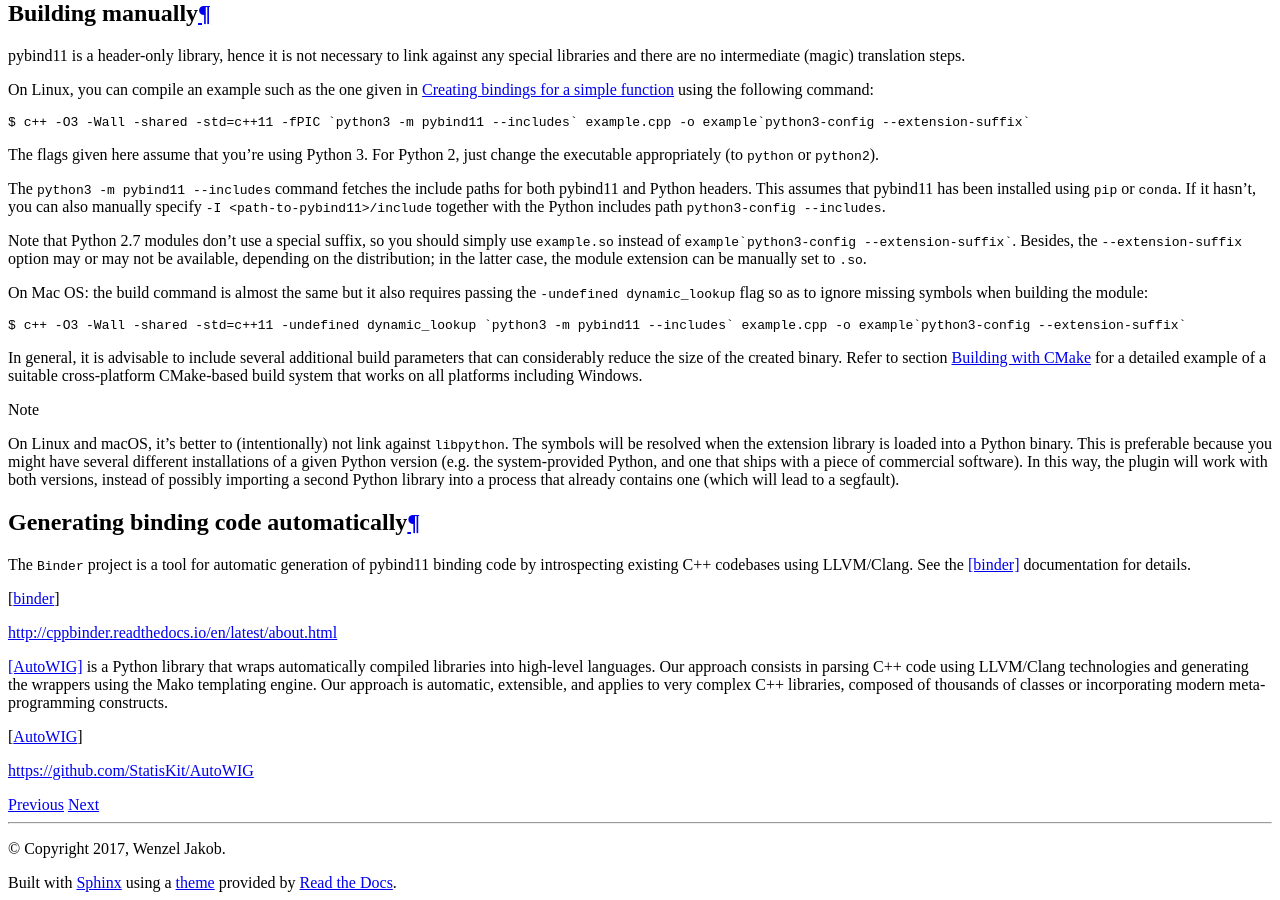
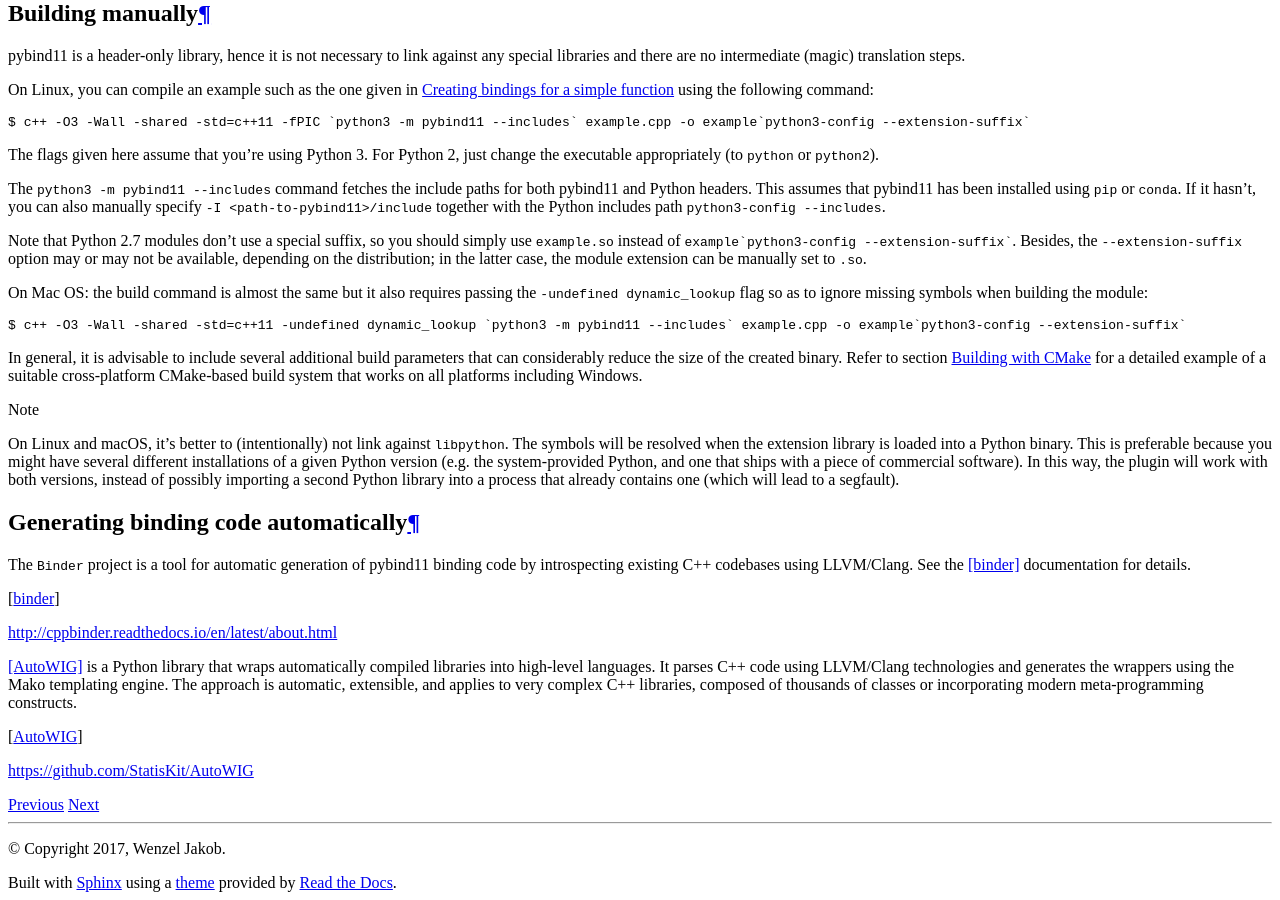
Before and after one commit to pybind/pybind11, a Sphinx documentation site: the page built from docs/compiling.rst, in a window 1280 px wide and 900 px high, scrolled down 3471 px. Built offline with Sphinx 7.4.7 and the Read the Docs theme 2.0.0, drawn with Linux system fonts in a browser that asks for light colours.

Commit message:
Update compiling.rst

```diff
--- a/docs/compiling.rst
+++ b/docs/compiling.rst
@@ -289,9 +289,9 @@
 .. [binder] http://cppbinder.readthedocs.io/en/latest/about.html
 
 [AutoWIG]_ is a Python library that wraps automatically compiled libraries into
-high-level languages. Our approach consists in parsing C++ code using LLVM/Clang
-technologies and generating the wrappers using the Mako templating engine. Our
-approach is automatic, extensible, and applies to very complex C++ libraries,
-composed of thousands of classes or incorporating modern meta-programming constructs.
+high-level languages. It parses C++ code using LLVM/Clang technologies and
+generates the wrappers using the Mako templating engine. The approach is automatic,
+extensible, and applies to very complex C++ libraries, composed of thousands of
+classes or incorporating modern meta-programming constructs.
 
 .. [AutoWIG] https://github.com/StatisKit/AutoWIG
```
